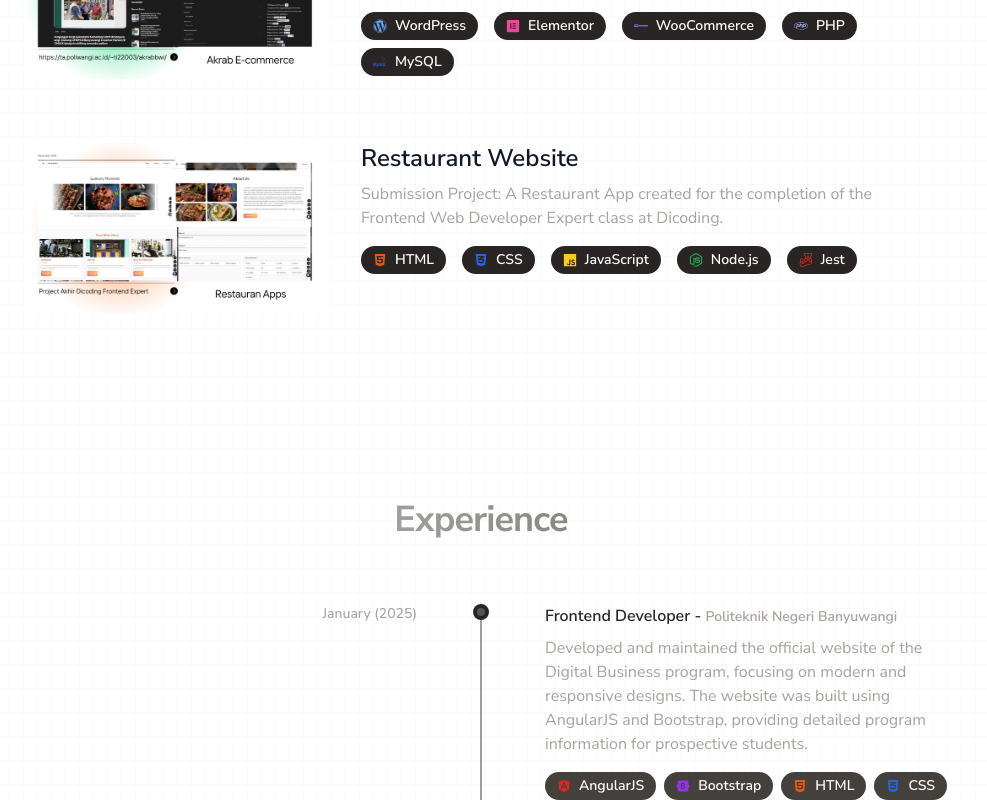
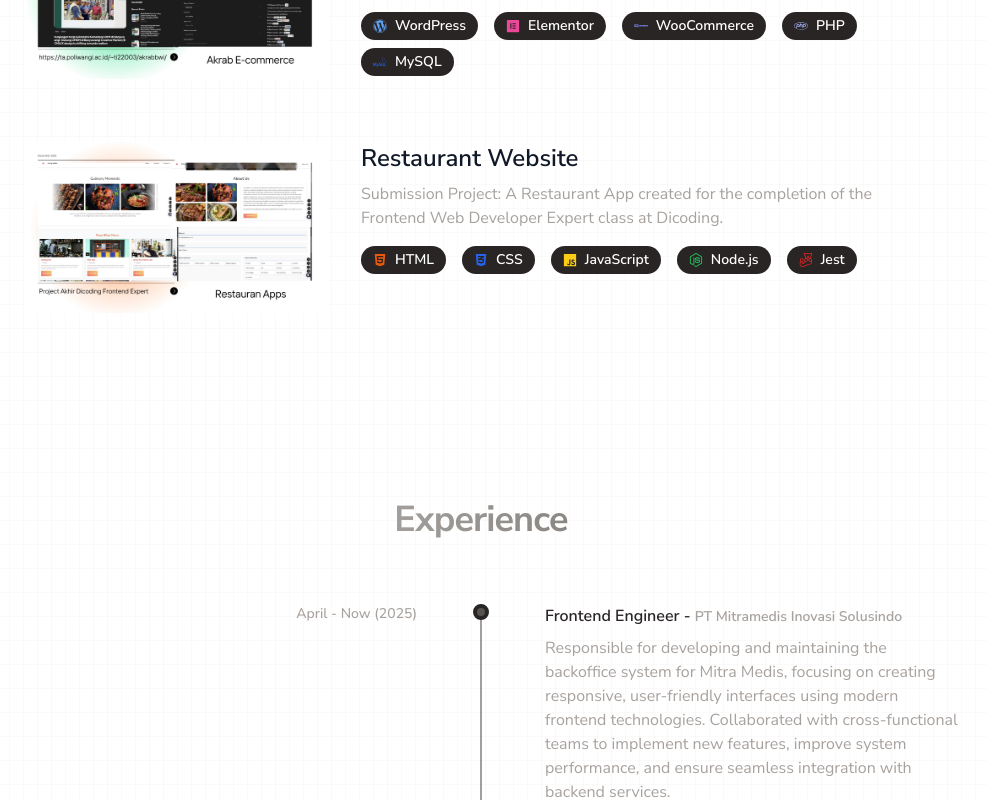
Before and after one commit to RahmadFahrurrozi/new-porto-rozi, a React (Vite) app: page / in a window 1280 px wide. Shown: the part 2000-2800 px from the top of the page, without its empty margins (159-1146 px from the left). Built offline with nearby package versions, Linux system fonts and the light colour scheme; the HTML template or start-up script is replaced by a standard one.

Commit message:
feat: adding new experience

```diff
--- a/src/constants/data-content.js
+++ b/src/constants/data-content.js
@@ -14,6 +14,27 @@
 export const EXPERIENCES = [
   {
     id: 1,
+    year: "April - Now (2025)",
+    role: "Frontend Engineer",
+    company: "PT Mitramedis Inovasi Solusindo",
+    description:
+      "Responsible for developing and maintaining the backoffice system for Mitra Medis, focusing on creating responsive, user-friendly interfaces using modern frontend technologies. Collaborated with cross-functional teams to implement new features, improve system performance, and ensure seamless integration with backend services.",
+    technologies: [
+      { id: 1, nama: "TypeScript", icon: "SiTypescript" },
+      { id: 2, nama: "Vite", icon: "SiVite" },
+      { id: 3, nama: "React", icon: "FaReact" },
+      { id: 4, nama: "shadcn/ui", icon: "SiShadcnui" },
+      { id: 5, nama: "Tailwind CSS", icon: "RiTailwindCssFill" },
+      { id: 6, nama: "React Router", icon: "SiReactrouter" },
+      { id: 7, nama: "Context API", icon: "FaReact" },
+      { id: 8, nama: "React Hook Form", icon: "SiReacthookform" },
+      { id: 9, nama: "TansTack Query", icon: "SiReactquery" },
+      { id: 10, nama: "Git", icon: "FaGitAlt" },
+      { id: 11, nama: "GitHub ", icon: "FaGithub" },
+    ],
+  },
+  {
+    id: 2,
     year: "January (2025)",
     role: "Frontend Developer",
     company: "Politeknik Negeri Banyuwangi",
@@ -28,7 +49,7 @@
     ],
   },
   {
-    id: 2,
+    id: 3,
     year: "february - December (2024)",
     role: "Frontend Developer",
     company: "Dicoding Academy",
@@ -48,7 +69,7 @@
     ],
   },
   {
-    id: 3,
+    id: 4,
     year: "Juli - Agust (2024)",
     role: "Full Stack Developer",
     company: "Politeknik Negeri Banyuwangi",
@@ -64,7 +85,7 @@
     ],
   },
   {
-    id: 4,
+    id: 5,
     year: "Agust - September (2024)",
     role: "Fullstack Developer",
     company: "Akrab E-commerce Project",
```
